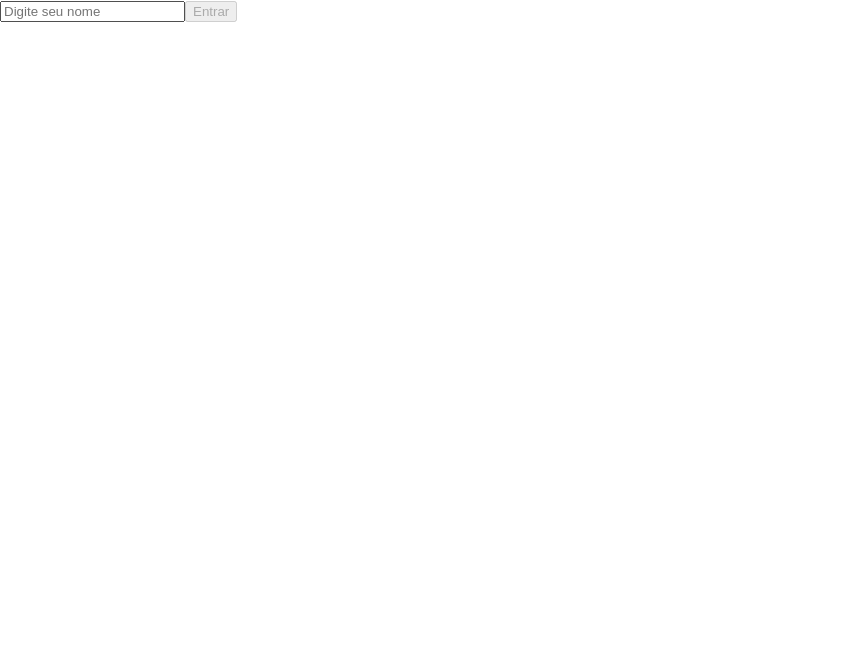
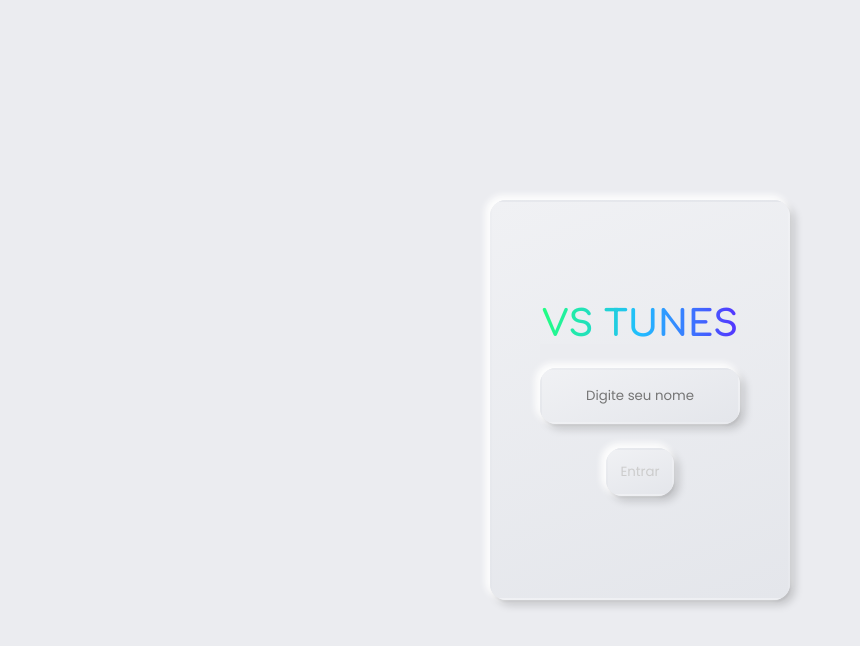
Before and after one commit to Vitor545/VitorSTunes, a React (Create React App) app: page / in a window 1280 px wide. Shown: the top 646 px of the page, without its empty margins (0-860 px from the left). Built offline with nearby package versions, Linux system fonts and the light colour scheme.

Commit message:
Adiciona login

```diff
--- a/src/index.css
+++ b/src/index.css
@@ -1,15 +1,12 @@
-body {
+@import url('https://fonts.googleapis.com/css2?family=Poppins:wght@400;900&family=Roboto:wght@300&display=swap');
+@import url('https://fonts.googleapis.com/css2?family=Comfortaa:wght@700&display=swap');
+
+* {
   margin: 0;
-  font-family: -apple-system, BlinkMacSystemFont, 'Segoe UI', 'Roboto', 'Oxygen',
-    'Ubuntu', 'Cantarell', 'Fira Sans', 'Droid Sans', 'Helvetica Neue',
-    sans-serif;
-  -webkit-font-smoothing: antialiased;
-  -moz-osx-font-smoothing: grayscale;
-}
-
-code {
-  font-family: source-code-pro, Menlo, Monaco, Consolas, 'Courier New',
-    monospace;
+  padding: 0;
+  box-sizing: border-box;
+  background:#ebecf0;
+  font-family: 'Poppins', sans-serif;
 }
 
 .loading {
@@ -17,3 +14,74 @@ code {
   display: flex;
   justify-content: center;
 }
+
+.contanner-login{
+  position: absolute;
+  bottom: calc(50% + -200px);
+  left: calc(50% + -150px);
+  height: 400px;
+  width: 300px;
+  display: flex;
+  flex-direction: column;
+  align-items: center;
+  justify-content: center;
+  border: 2px solid transparent;
+  background: linear-gradient(160deg, #f0f1f4 0%, #e4e6eb 100%);
+  box-shadow: -3px -3px 6px 2px #fdfdfd, 5px 5px 8px 0px rgba(0, 0, 0, 0.17), 1px 2px 2px 0px rgba(0, 0, 0, 0.1);
+  border-radius: 16px;
+}
+
+.contanner-login button{
+  border: 2px solid transparent;
+  background: linear-gradient(160deg, #f0f1f4 0%, #e4e6eb 100%);
+  box-shadow: -3px -3px 6px 2px #fdfdfd, 5px 5px 8px 0px rgba(0, 0, 0, 0.17), 1px 2px 2px 0px rgba(0, 0, 0, 0.1);
+  border-radius: 16px;
+  margin-top: 24px;
+  -webkit-background-clip: text;
+  color: transparent;
+  background-image: linear-gradient(90deg, #22ff82, #21bdff, #5433ff);
+  padding: 12px;
+}
+
+.contanner-login button:disabled{
+  border: 2px solid transparent;
+  background: linear-gradient(160deg, #f0f1f4 0%, #e4e6eb 100%);
+  box-shadow: -3px -3px 6px 2px #fdfdfd, 5px 5px 8px 0px rgba(0, 0, 0, 0.17), 1px 2px 2px 0px rgba(0, 0, 0, 0.1);
+  border-radius: 16px;
+  margin-top: 24px;
+  color: #cccccc;
+  padding: 12px;
+  transition: 2s,
+}
+
+.contanner-login input{
+  border: 2px solid transparent;
+  background: linear-gradient(160deg, #f0f1f4 0%, #e4e6eb 100%);
+  box-shadow: -3px -3px 6px 2px #fdfdfd, 5px 5px 8px 0px rgba(0, 0, 0, 0.17), 1px 2px 2px 0px rgba(0, 0, 0, 0.1);
+  border-radius: 16px;
+  margin-top: 24px;
+  text-align: center;
+  width: 200px;
+  padding: 16px;
+  transition: 2s;
+}
+
+.contanner-login input:hover{
+  border: 2px solid transparent;
+  background: linear-gradient(160deg, #f0f1f4 0%, #e4e6eb 100%);
+  box-shadow: inset -3px -3px 6px 2px #fdfdfd, inset 5px 5px 8px 0px rgba(0, 0, 0, 0.17), inset 1px 2px 2px 0px rgba(0, 0, 0, 0.1);
+  border-radius: 16px;
+  margin-top: 24px;
+  text-align: center;
+  width: 200px;
+  padding: 16px;
+}
+
+.vs{
+  font-size: 36px;
+  font-family: 'Comfortaa', cursive;
+  font-weight: 700;
+  -webkit-background-clip: text;
+  color: transparent;
+  background-image: linear-gradient(90deg, #22ff82, #21bdff, #5433ff);
+}
--- a/src/pages/Login.js
+++ b/src/pages/Login.js
@@ -13,7 +13,8 @@ export default class Login extends Component {
       irSearch } = this.props;
     if (irSearch) return <Redirect to="/search" />;
     return loading ? <Loading /> : (
-      <div data-testid="page-login">
+      <div data-testid="page-login" className='contanner-login'>
+        <p className='vs'>VS TUNES</p>
         <label htmlFor="login-name-input">
           <input
             type="text"
```
Also changed, not shown: src/img/Group 3.png (added), src/img/Group.png (added).
